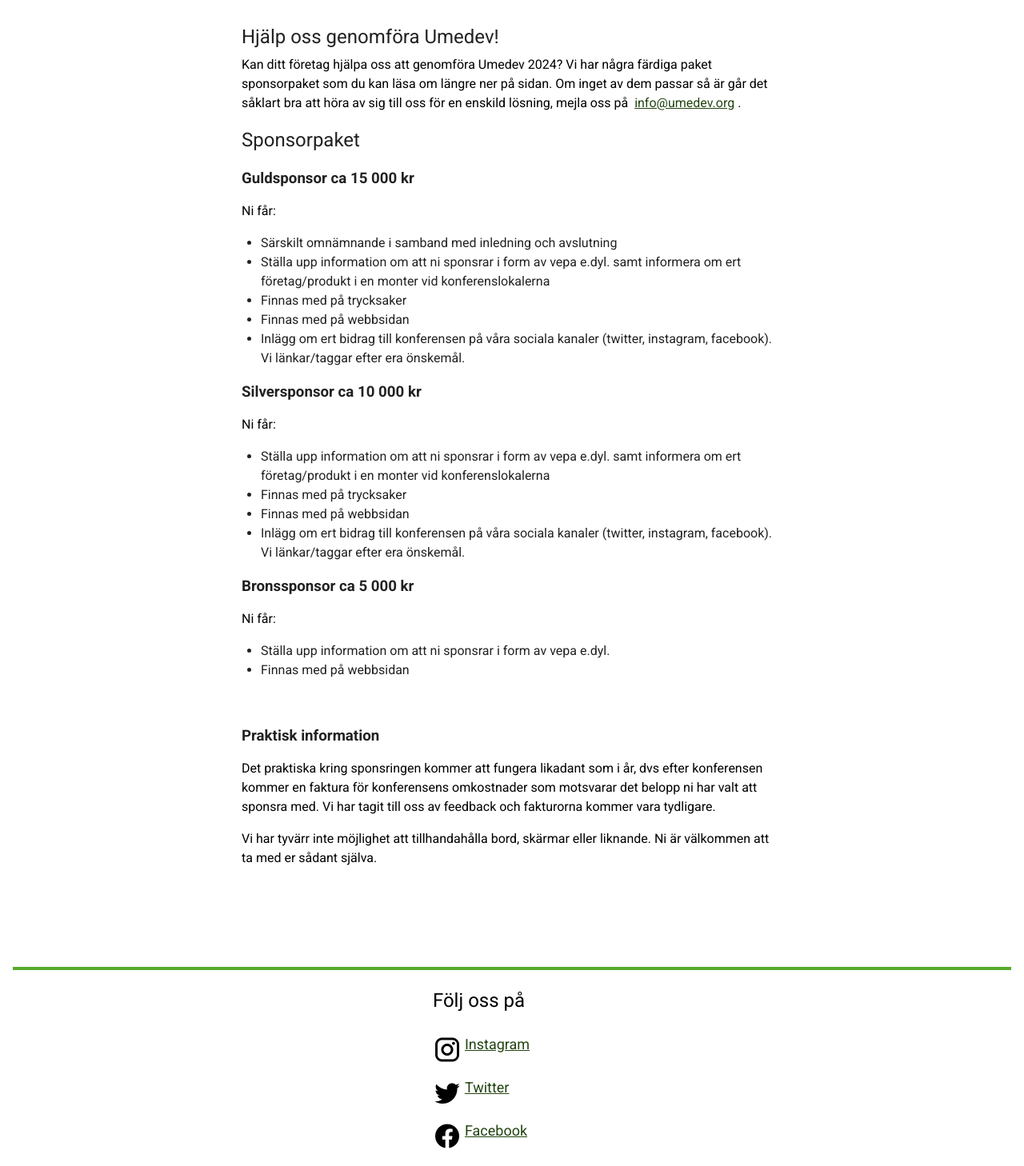
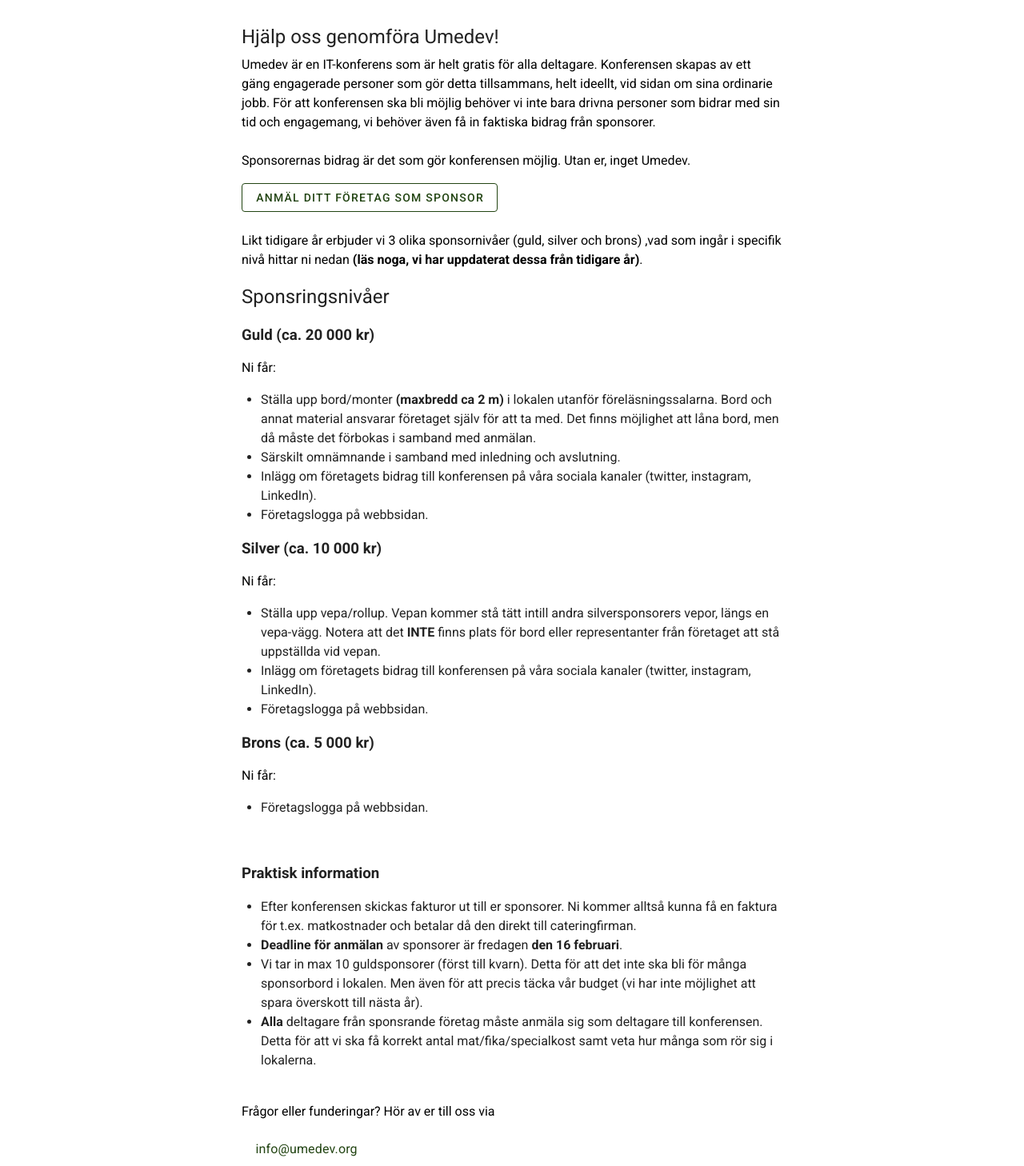
Before and after one commit to umedevkonferens/umedev, a Vue app: page /sponsra in a window 1280 px wide. Shown: the part 212-1670 px from the top of the page at 80% size. Built offline with nearby package versions, Linux system fonts and the light colour scheme; what vuefire would draw is missing.

Commit message:
Update sponsor page

```diff
--- a/src/views/Sponsring.vue
+++ b/src/views/Sponsring.vue
@@ -5,72 +5,94 @@
       <v-col md="auto" class="content">
         <h2>Hjälp oss genomföra Umedev!</h2>
         <p>
-          Kan ditt företag hjälpa oss att genomföra Umedev 2024? Vi har några
-          färdiga paket sponsorpaket som du kan läsa om längre ner på sidan. Om
-          inget av dem passar så är går det såklart bra att höra av sig till oss
-          för en enskild lösning, mejla oss på
-          <a href="mailto:info@umedev.org">info@umedev.org</a>.
+          Umedev är en IT-konferens som är helt gratis för alla deltagare. Konferensen skapas av ett gäng
+          engagerade personer som gör detta tillsammans, helt ideellt, vid sidan om sina ordinarie jobb.
+          För att konferensen ska bli möjlig behöver vi inte bara drivna personer som bidrar med sin tid och
+          engagemang, vi behöver även få in faktiska bidrag från sponsorer.
+          <br> <br>
+          Sponsorernas bidrag är det som gör konferensen möjlig. Utan er, inget Umedev.
         </p>
-        <h2>Sponsorpaket</h2>
-        <h3>Guldsponsor ca 15 000 kr</h3>
+        <v-btn outlined target="_blank" href="https://forms.gle/QRyWzNdBRo9Z1uYcA">Anmäl ditt företag som sponsor</v-btn>
+        <p>
+          <br>
+          Likt tidigare år erbjuder vi 3 olika sponsornivåer (guld, silver och brons)
+          ,vad som ingår i specifik nivå hittar ni nedan
+          <strong>(läs noga, vi har uppdaterat dessa från tidigare år)</strong>.
+        </p>
+        <div>
+          <h2>Sponsringsnivåer</h2>
+          <h3>Guld (ca. 20 000 kr)</h3>
           <p>Ni får:</p>
           <ul>
             <li>
-            Särskilt omnämnande i samband med inledning och avslutning
+              Ställa upp bord/monter <strong>(maxbredd ca 2 m)</strong> i lokalen utanför
+              föreläsningssalarna. Bord och annat material ansvarar företaget
+              själv för att ta med. Det finns möjlighet att låna bord, men då
+              måste det förbokas i samband med anmälan.
             </li>
             <li>
-            Ställa upp information om att ni sponsrar i form av vepa e.dyl. samt
-            informera om ert företag/produkt i en monter vid konferenslokalerna
+              Särskilt omnämnande i samband med inledning och avslutning.
             </li>
-          <li>Finnas med på trycksaker</li>
-          <li>Finnas med på webbsidan</li>
-          <li>
-            Inlägg om ert bidrag till konferensen på våra sociala kanaler
-            (twitter, instagram, facebook). Vi länkar/taggar efter era önskemål.
-          </li>
+            <li>Inlägg om företagets bidrag till konferensen på våra sociala kanaler (twitter, instagram, LinkedIn).</li>
+            <li>Företagslogga på webbsidan.</li>
           </ul>
-        <h3>Silversponsor ca 10 000 kr</h3>
+          <h3>Silver (ca. 10 000 kr)</h3>
           <p>Ni får:</p>
           <ul>
             <li>
-            Ställa upp information om att ni sponsrar i form av vepa e.dyl. samt
-            informera om ert företag/produkt i en monter vid konferenslokalerna
+              Ställa upp vepa/rollup. Vepan kommer stå tätt intill andra
+              silversponsorers vepor, längs en vepa-vägg. Notera att det <strong>INTE</strong>
+              finns plats för bord eller representanter från företaget att stå
+              uppställda vid vepan.
             </li>
-          <li>Finnas med på trycksaker</li>
-          <li>Finnas med på webbsidan</li>
-          <li>
-            Inlägg om ert bidrag till konferensen på våra sociala kanaler
-            (twitter, instagram, facebook). Vi länkar/taggar efter era önskemål.
-          </li>
+            <li>Inlägg om företagets bidrag till konferensen på våra sociala
+              kanaler (twitter, instagram, LinkedIn).</li>
+            <li>Företagslogga på webbsidan.</li>
           </ul>
-        <h3>Bronssponsor ca 5 000 kr</h3>
+          <h3>Brons (ca. 5 000 kr)</h3>
           <p>Ni får:</p>
           <ul>
             <li>
-            Ställa upp information om att ni sponsrar i form av vepa e.dyl.
+              Företagslogga på webbsidan.
             </li>
-          <li>Finnas med på webbsidan</li>
           </ul>
+        </div>
+
 
         <br />
 
         <h3>Praktisk information</h3>
+        <ul>
+          <li>
+            Efter konferensen skickas fakturor ut till er sponsorer.
+            Ni kommer alltså kunna få en faktura för t.ex. matkostnader och
+            betalar då den direkt till cateringfirman.
+          </li>
+          <li>
+            <strong>Deadline för anmälan</strong> av sponsorer är fredagen <strong>den 16 februari</strong>.
+          </li>
+          <li>
+            Vi tar in max 10 guldsponsorer (först till kvarn). Detta för att det
+            inte ska bli för många sponsorbord i lokalen. Men även för att precis
+            täcka vår budget (vi har inte möjlighet att spara överskott till nästa år).
+          </li>
+          <li>
+            <strong>Alla</strong> deltagare från sponsrande företag måste anmäla
+            sig som deltagare till konferensen. Detta för att vi ska få korrekt
+            antal mat/fika/specialkost samt veta hur många som rör sig i lokalerna.
+          </li>
+        </ul>
         <p>
-          Det praktiska kring sponsringen kommer att fungera likadant som i år,
-          dvs efter konferensen kommer en faktura för konferensens omkostnader
-          som motsvarar det belopp ni har valt att sponsra med. Vi har tagit
-          till oss av feedback och fakturorna kommer vara tydligare.
+          <br>
+          Frågor eller funderingar? Hör av er till oss via
         </p>
+        <v-btn class="text-none text-subtitle-1" text href="mailto:info@umedev.org">info@umedev.org</v-btn>
 
-        <p>
-          Vi har tyvärr inte möjlighet att tillhandahålla bord, skärmar eller
-          liknande. Ni är välkommen att ta med er sådant själva.
-        </p>
       </v-col>
     </v-row>
   </div>
 </template>
-<script>
+<script lang="ts">
 import HeaderWithPepper from "@/components/HeaderWithPepper.vue";
 
 export default {
@@ -93,4 +115,16 @@ h2 {
 h3 {
   margin-bottom: 15px;
 }
+
+.sponsor-btn {
+  background-color: aquamarine;
+  display: flex;
+  gap: 2px;
+  justify-content: center;
+  align-items: center;
+  padding: 4px 12px;
+  width: fit-content;
+  text-decoration: none;
+  border-radius: 5px;
+}
 </style>
```
Lines whose indentation alone changed are shown as unchanged.
